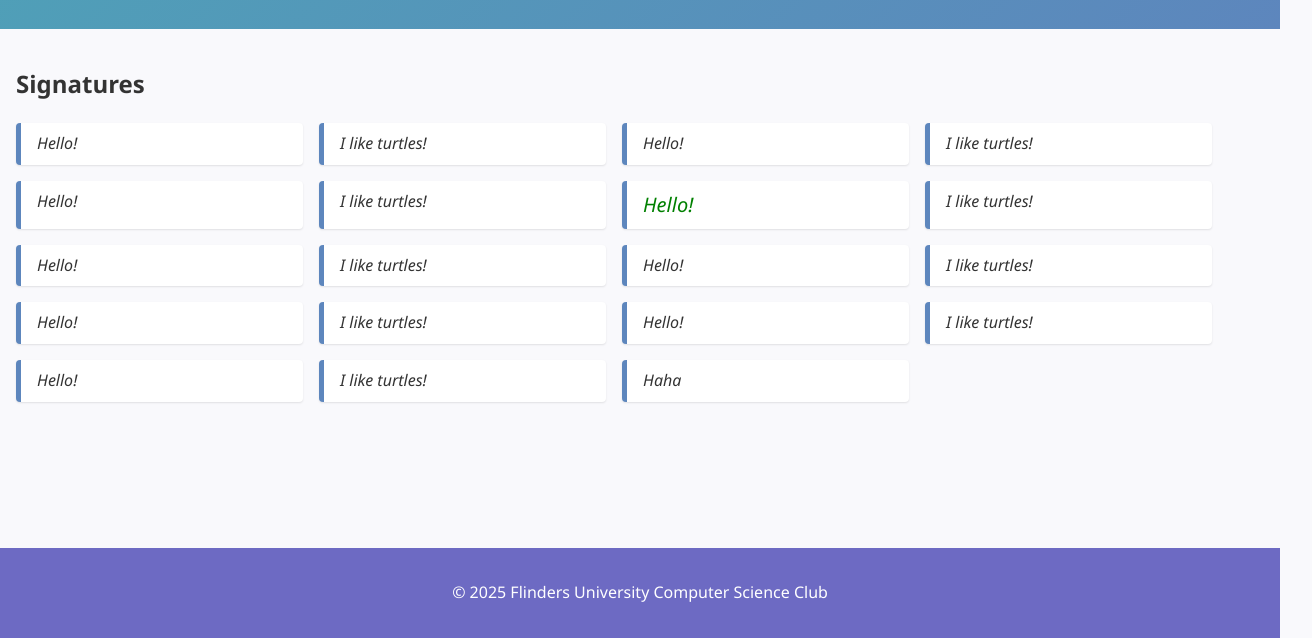
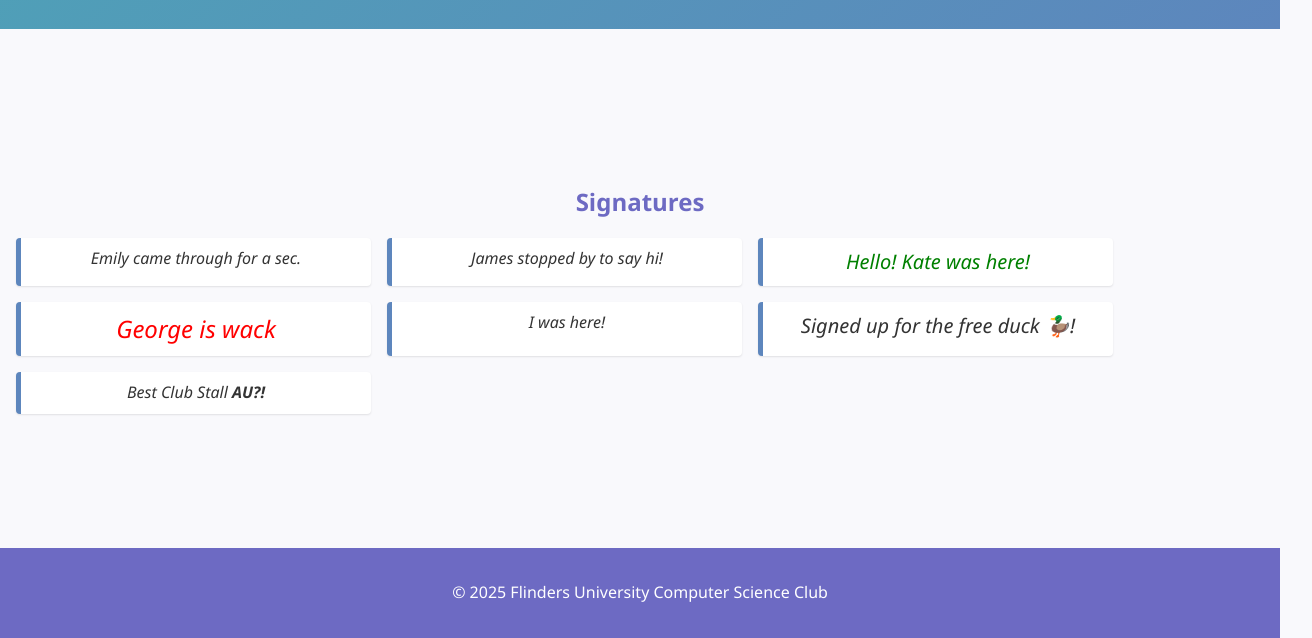
Before and after one commit to Autonier/Club-Stall-2025-S1, a plain HTML site: page index.html in a window 1280 px wide. Shown: the part 162-800 px from the top of the page, 1312 px wide, since content can reach past the window. Drawn offline with Linux system fonts and the light colour scheme.

Commit message:
Initial commit

```diff
--- a/index.html
+++ b/index.html
@@ -17,26 +17,15 @@
       <!-- Add your signature down here! -->
 
       <!-- <p>I was here! — John</p> -->
-           <p>Hello!</p>
-           <p>I like turtles!</p>
-           <p>Hello!</p>
-           <p>I like turtles!</p>
-           <p>Hello!</p>
-           <p>I like turtles!</p>
-           <p id="Garry">Hello!</p>
-           <p>I like turtles!</p>
-           <p>Hello!</p>
-           <p>I like turtles!</p>
-           <p>Hello!</p>
-           <p>I like turtles!</p>
-           <p>Hello!</p>
-           <p>I like turtles!</p>
-           <p>Hello!</p>
-           <p>I like turtles!</p>
-           <p>Hello!</p>
+      <p>Emily came through for a sec.</p>
+      <p>James stopped by to say hi!</p>
+      <p id="Garry">Hello! Kate was here!</p>
+      <p id="George">George is wack</p>
+      <p>I was here!</p>
+      <p id="Kate">Signed up for the free duck 🦆!</p>
+      <p>Best Club Stall <b>AU?!</b></p>
 
-           <p>I like turtles!</p>
-           <p>Haha</p>
+
     </div>
   </main>
 
--- a/styles.css
+++ b/styles.css
@@ -1,5 +1,5 @@
 /*
-  Color Palette:
+  Color Palette: FUCS Colours #1
     #4EA2B7
     #5D86BD
     #6D6AC3
@@ -39,10 +39,20 @@ html, body {
   }
 
 
-  main {
+main {
     flex: 1;
-    width: 100%;
-    padding: 1rem;
+    margin: 2rem auto;
+    padding: 0 1rem;
+    display: flex;
+    flex-direction: column;
+    align-items: center;
+    justify-content: center; /* Center vertically and horizontally */
+    text-align: center; /* Center text */
+}
+
+  main h2 {
+    color: #6D6AC3;
+    margin-bottom: 1rem;
   }
 
 
@@ -51,12 +61,11 @@ html, body {
     flex-wrap: wrap;
     gap: 1rem;
 
-
   }
 
 
   #signatures p {
-    flex: 0 1 250px;
+    flex: 0 1 318px;
     background-color: #fff;
     border-left: 5px solid #5D86BD;
     padding: 0.5rem 1rem;
@@ -79,3 +88,12 @@ html, body {
     color: green;
     font-size: 20px;
   }
+
+  #George {
+    color: red;
+    font-size: 24px;
+  }
+
+  #Kate {
+    font-size: 20px;
+  }
```
Also changed, not shown: Screen Setup.png (added).
